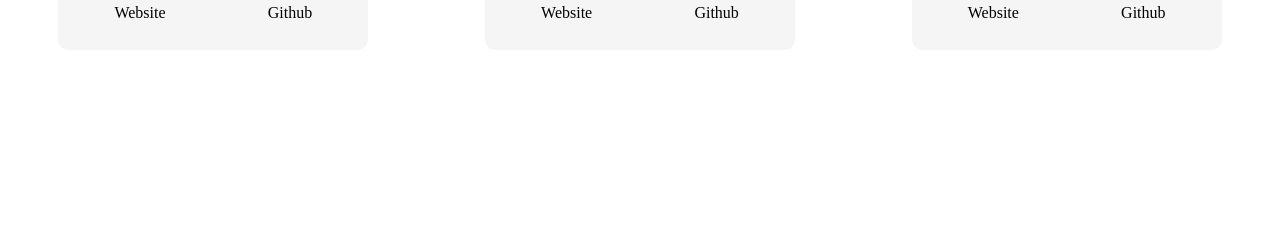
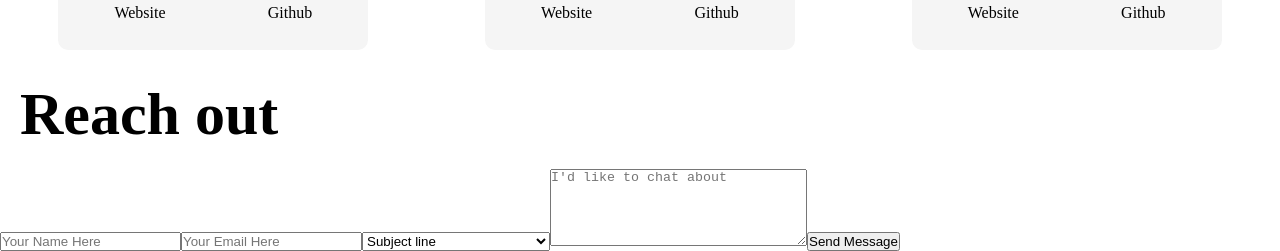
Before and after one commit to brookelove/brookes-react-portfolio, a React (Create React App) app: page / in a window 1280 px wide. Shown: the part 2196-2447 px from the top of the page. Before the commit the page ends 2256 px from the top, so only its background shows below. Built offline with nearby package versions, Linux system fonts and the light colour scheme; a web font is replaced by a local one.

Commit message:
creating inital form

```diff
--- a/src/App.js
+++ b/src/App.js
@@ -2,9 +2,10 @@
 import React from "react";
 // importing the different components
 import Navbar from "./components/Navbar";
-import About from "./components/About"
-import Tools from "./components/Tools"
-import Projects from "./components/Projects"
+import About from "./components/About";
+import Tools from "./components/Tools";
+import Projects from "./components/Projects";
+import Contact from "./components/Contact";
 
 function App() {
     return (
@@ -13,6 +14,7 @@ function App() {
         <About />
         <Tools />
         <Projects />
+        <Contact />
       </div>
     );
   }
--- a/src/components/Contact.js
+++ b/src/components/Contact.js
@@ -0,0 +1,28 @@
+import React from "react";
+
+
+export default function Contact () {
+    return (
+        <div>
+            <div className="formContainer">
+                <h1>Reach out</h1>
+                <div class="underline"></div>
+                <div class="iconContainer">
+                    {/* icon */}
+                </div>
+                <form action="#" method="post" id="contactPage">
+                    <input type="text" placeholder="Your Name Here" name="name" id="nameInput" required></input>
+                    <input type="text" placeholder="Your Email Here" name="name" id="emailInput" required></input>
+                    <select placeholder="Subject line" name="subject" id="subject_input" required>
+                        <option disabled hidden selected>Subject line</option>
+                        <option>Let's talk about a project</option>
+                        <option>Can I ask a question</option>
+                        <option>I'd like to discuss something</option>
+                    </select>
+                    <textarea name="message" placeholder="I'd like to chat about" id="message_input" cols="30" rows="5" required></textarea>
+                    <input type="submit" value="Send Message" id="form_button" />
+                </form>
+            </div>
+        </div>
+    )
+}
--- a/src/components/Navbar.js
+++ b/src/components/Navbar.js
@@ -5,7 +5,7 @@ export default function Navbar () {
 
     return (
     <div>
-        <nav >
+        <nav>
             <ul className='menuItems'>
                 <p>Brooke Love</p>
                 <div className='links'>
```
